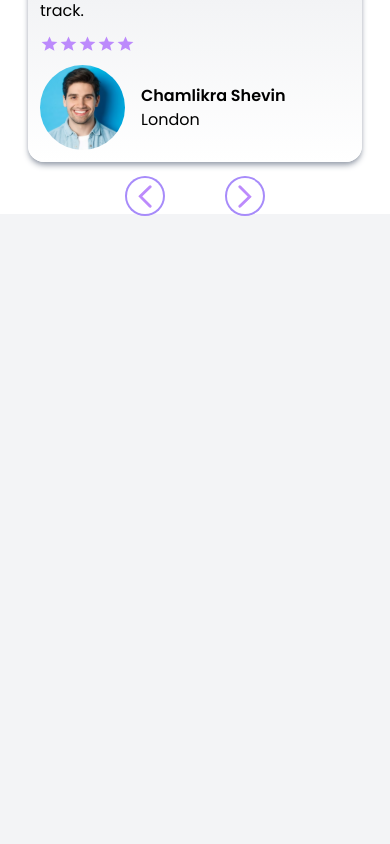
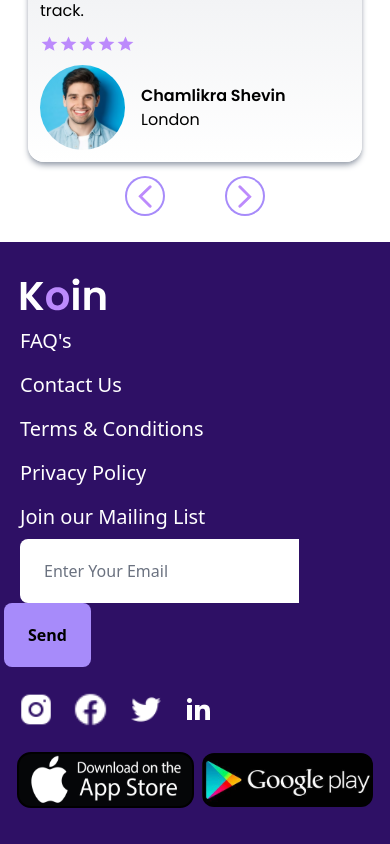
Before and after one commit to Nuuriii/koin, a React (Vite) app: page / in a window 390 px wide. Shown: the part 4235-5079 px from the top of the page. Before the commit the page ends 4477 px from the top, so only its background shows below. Built offline with nearby package versions, Linux system fonts and the light colour scheme.

Commit message:
mobile first

```diff
--- a/src/Component/Customer/Customer.jsx
+++ b/src/Component/Customer/Customer.jsx
@@ -7,7 +7,7 @@ import RightIcon from "/img/right.svg";
 function Customer() {
    return (
       <>
-         <div className='mt-5 bg-white px-7 font-poppins mb-7'>
+         <div className='mt-5 bg-white px-7 font-poppins pb-7'>
             <h2 className='text-xl font-semibold'>
                See what our customers have to say
             </h2>
--- /dev/null
+++ b/src/Component/Footer/Footer.jsx
@@ -0,0 +1,57 @@
+import React from "react";
+import KoinImage from "/img/Koin.svg";
+import { Link } from "react-router-dom";
+import Linkedin from "/img/linkedin.svg";
+import Instagram from "/img/instagram.svg";
+import Facebook from "/img/facebook.svg";
+import Twitter from "/img/twitter.svg";
+import AppStore from "/img/AppStore.svg";
+import GooglePlay from "/img/GooglePlay.svg";
+
+function Footer() {
+   return (
+      <>
+         <div className='px-5 text-white bg-violet-950 py-9'>
+            <div>
+               <div>
+                  <img src={KoinImage} alt='' />
+               </div>
+               <div className='grid grid-rows-4 gap-4 mt-4 text-xl'>
+                  <Link to='/'>FAQ's</Link>
+                  <Link to='/'>Contact Us</Link>
+                  <Link to='/'>Terms & Conditions</Link>
+                  <Link to='/'>Privacy Policy</Link>
+               </div>
+            </div>
+            <div className='mt-4'>
+               <form>
+                  <label className='text-xl ' htmlFor='email'>
+                     Join our Mailing List
+                  </label>
+                  <input
+                     className='px-6 py-5 mt-2 text-gray-500 rounded-l-lg placeholder:text-gray-500'
+                     type='email'
+                     id='email'
+                     placeholder='Enter Your Email'
+                  />
+                  <button className='relative px-6 py-5 font-semibold text-black rounded-lg right-4 bg-violet-400'>
+                     Send
+                  </button>
+               </form>
+               <div className='flex items-center gap-5 my-6'>
+                  <img src={Instagram} alt='' />
+                  <img src={Facebook} alt='' />
+                  <img src={Twitter} alt='' />
+                  <img src={Linkedin} alt='' />
+               </div>
+               <div className='flex items-center justify-center gap-2'>
+                  <img src={AppStore} alt='' />
+                  <img src={GooglePlay} alt='' />
+               </div>
+            </div>
+         </div>
+      </>
+   );
+}
+
+export default Footer;
--- a/src/Component/Landing-Page.jsx
+++ b/src/Component/Landing-Page.jsx
@@ -7,6 +7,7 @@ import Service from "./Service/Service";
 import Download from "./Download/Download";
 import Benefit from "./Benefit/Benefit";
 import Customer from "./Customer/Customer";
+import Footer from "./Footer/Footer";
 
 export default function LandingPage() {
    return (
@@ -20,6 +21,7 @@ export default function LandingPage() {
             <Download />
             <Benefit />
             <Customer />
+            <Footer />
          </div>
       </>
    );
```
